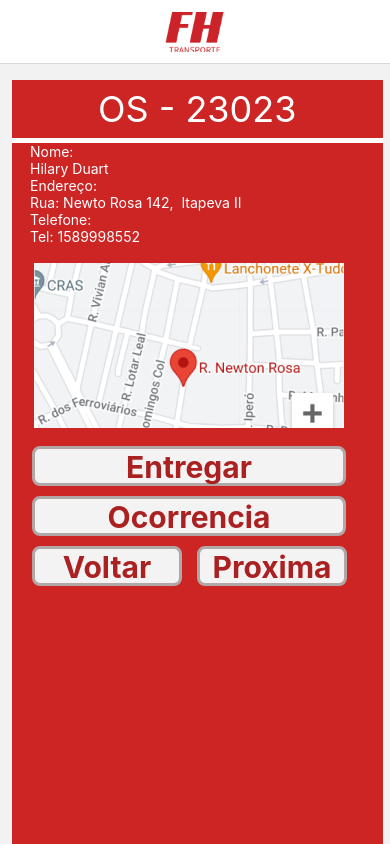
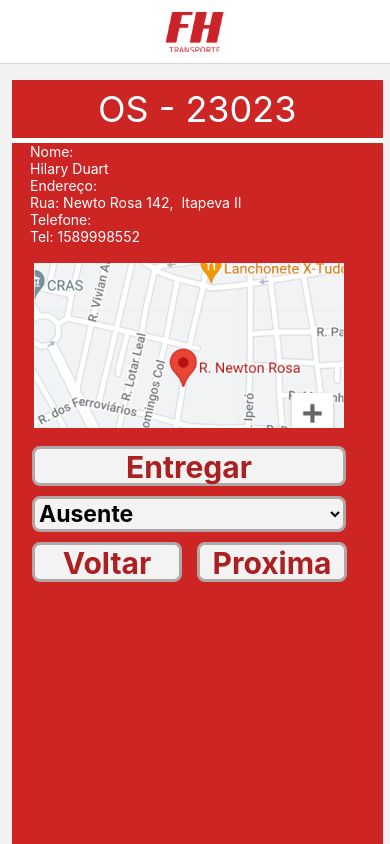
Before and after one commit to Wooolfin/appAnderson, a React Native app: screen /DeliveryList in a window 390 px wide. Shown: the top 844 px of the page. Built offline with nearby package versions, Linux system fonts and the light colour scheme.

Commit message:
Caixa de seleção

```diff
--- a/package.json
+++ b/package.json
@@ -10,6 +10,7 @@
   },
   "dependencies": {
     "@expo/metro-runtime": "~3.1.3",
+    "@react-native-picker/picker": "^2.7.7",
     "@react-navigation/drawer": "^6.6.15",
     "@react-navigation/native": "^6.1.17",
     "@react-navigation/stack": "^6.3.29",
@@ -18,9 +19,9 @@
     "react": "18.2.0",
     "react-dom": "18.2.0",
     "react-native": "0.73.4",
-    "react-native-web": "~0.19.6",
     "react-native-gesture-handler": "~2.14.0",
-    "react-native-reanimated": "~3.6.2"
+    "react-native-reanimated": "~3.6.2",
+    "react-native-web": "~0.19.6"
   },
   "devDependencies": {
     "@babel/core": "^7.20.0"
--- a/src/pages/DeliveryList/index.js
+++ b/src/pages/DeliveryList/index.js
@@ -1,10 +1,17 @@
-import { Text, View, Image, TouchableOpacity } from 'react-native';
+import { Text, View, Image, TouchableOpacity, Picker } from 'react-native';
 import styles from './styles';
+import { useState } from 'react';
 
 export default function DeliveryList({ route, navigation }) {
 
+    const [ocorrencia, setocorrencia] = useState();
+
     function acessHome(){
     navigation.navigate('Home');
+    }
+
+    function Entrega(){
+
     }
 
     return (
@@ -27,24 +34,28 @@ export default function DeliveryList({ route, navigation }) {
                     source={require('../../../assets/image 5.png')} />
 
                 <TouchableOpacity
-                    style={styles.button}
-                >
+                    style={styles.button}>
                     <Text style={styles.textButton}>
                         Entregar
                     </Text>
                 </TouchableOpacity>
 
-                <TouchableOpacity
-                    style={styles.button}
+                <Picker
+                ocorrencia={ocorrencia}
+                onValueChange={(itemValue, itemIndex) =>
+                setocorrencia(itemValue)
+                }
+                style={styles.box}
                 >
-                    <Text style={styles.textButton}>
-                        Ocorrencia
-                    </Text>
-
-                </TouchableOpacity>
+                <Picker.Item label="Ausente" value="ausente"/>
+                <Picker.Item label="Caixa Postal" value="caixaPostal" />
+                <Picker.Item label="Endereço Não Localizado" value="semEndereco"/>
+                <Picker.Item label="Numero Não Locazaiado" value="semNumero"/>
+                <Picker.Item label="Endereço Zona Rural" value="zonaRural"/>
+                <Picker.Item label="Solicitação Entrega Fatura " value="entregaFatura"/>
+                </Picker>
 
                 <View style={styles.bodyContainer2}>
-
                 <TouchableOpacity
                 style={styles.button2}
                 >
@@ -60,7 +71,6 @@ export default function DeliveryList({ route, navigation }) {
                         Proxima
                     </Text>
                 </TouchableOpacity>
-
                 </View>
 
             </View>
--- a/src/pages/DeliveryList/styles.js
+++ b/src/pages/DeliveryList/styles.js
@@ -57,7 +57,22 @@ export default StyleSheet.create({
       borderRadius: 8,
       alignItems: 'center',
       marginBottom: 10,
+
   },
+  box: {
+    borderWidth: 3,
+    borderColor: '#B2A7A7',
+    backgroundColor: "#F4F3F3",
+    borderRadius: 8,
+    alignItems: 'center',
+    width: 314,
+    height: 40,
+    marginBottom: 10,
+    marginLeft: 20,
+    color: '#000000',
+    fontSize: 23,
+    fontWeight: 'bold'
+},
     textButton:{
       color: '#AB2020',
       fontSize: 30,
```
Also changed, not shown: 1 other file (tests, documents, lock files or other folders).
